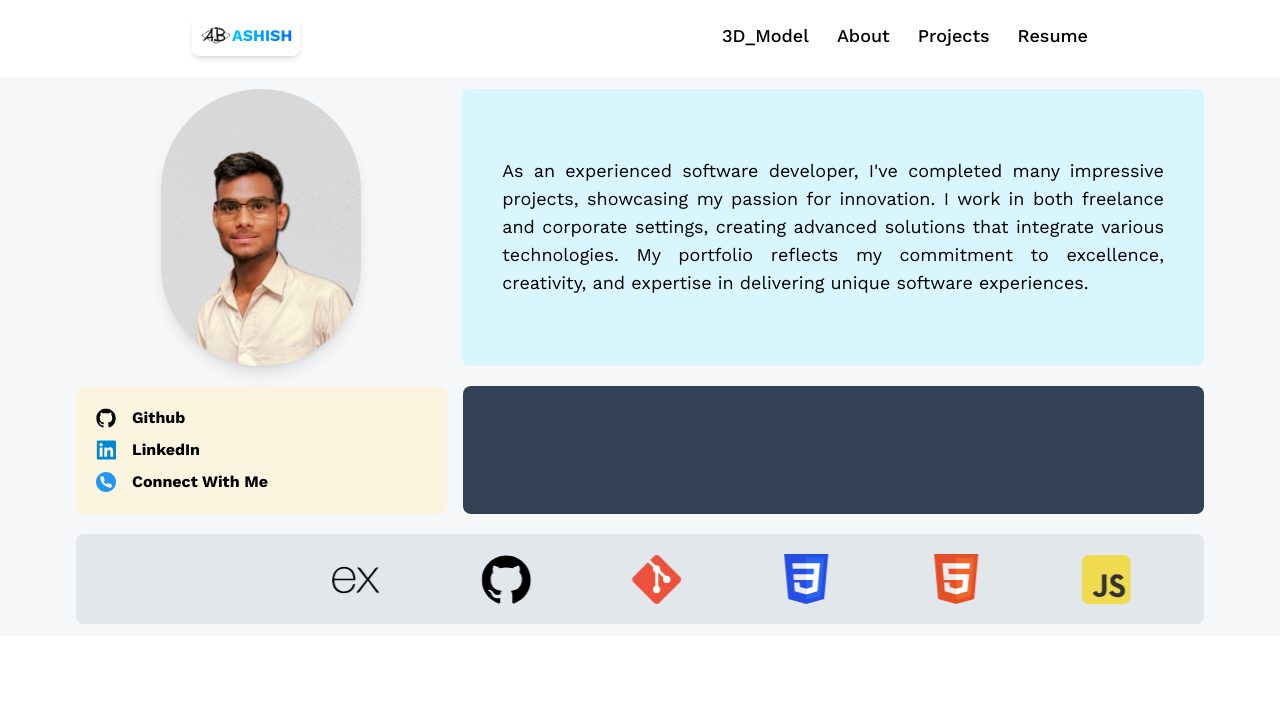
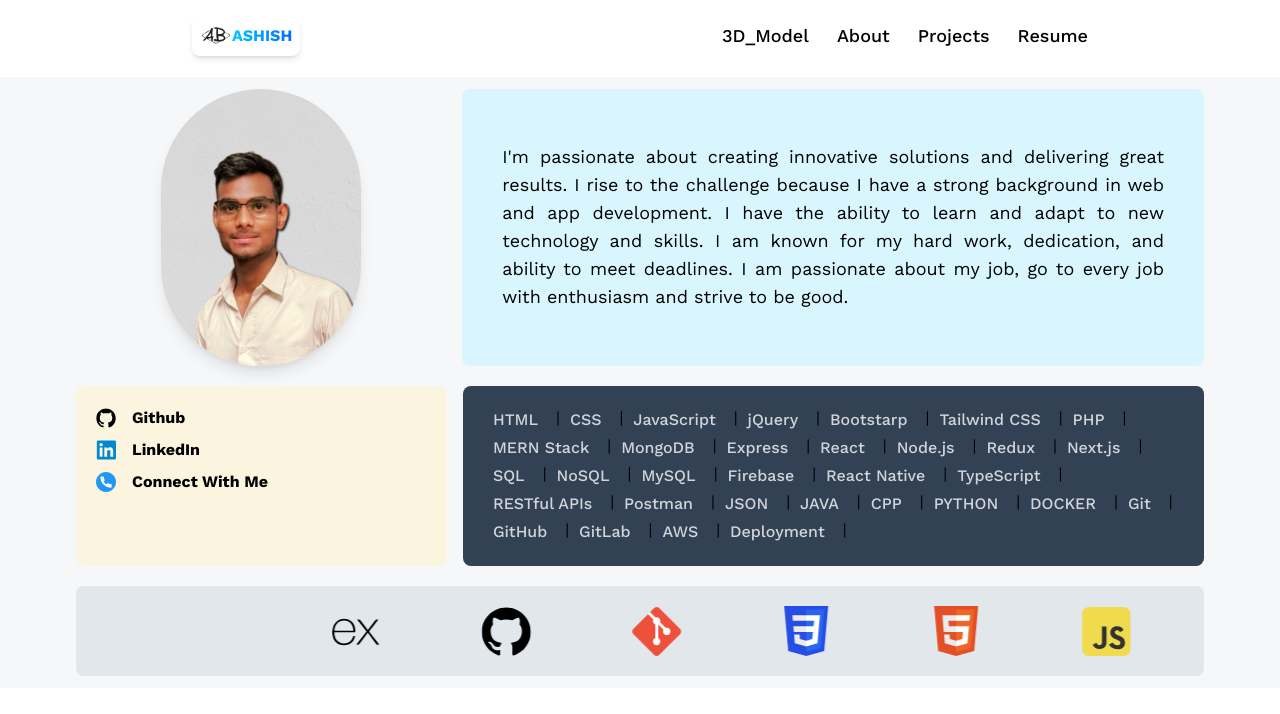
Before and after one commit to ashishbhoure/3d-portfolio, a React (Vite) app: page / in a window 1280 px wide. Shown: the top 714 px of the page. Built offline with nearby package versions, Linux system fonts and the light colour scheme.

Commit message:
change resume

```diff
--- a/src/pages/Main.jsx
+++ b/src/pages/Main.jsx
@@ -6,6 +6,41 @@ import { Link } from "react-router-dom";
 import Slider from "../components/Slider";
 
 const Main = () => {
+  const skills = [
+    "HTML",
+    "CSS",
+    "JavaScript",
+    "jQuery",
+    "Bootstarp",
+    "Tailwind CSS",
+    "PHP",
+    "MERN Stack",
+    "MongoDB",
+    "Express",
+    "React",
+    "Node.js",
+    "Redux",
+    "Next.js",
+    "SQL",
+    "NoSQL",
+    "MySQL",
+    "Firebase",
+    "React Native",
+    "TypeScript",
+    "RESTful APIs",
+    "Postman",
+    "JSON",
+    "JAVA",
+    "CPP",
+    "PYTHON",
+    "DOCKER",
+    "Git",
+    "GitHub",
+    "GitLab",
+    "AWS",
+    "Deployment",
+  ];
+
   return (
     <section className="group-bg-white justify-center items-center p-3 mt-[6%] w-[90%] m-auto overflow-x-hidden">
       <Helmet>
@@ -32,12 +67,12 @@ const Main = () => {
 
         <div class=" bg-[#d9f6ff] rounded-lg w-2/3 max-sm:w-auto p-10 max-sm:p-5 items-center text-justify text-lg flex">
           <p>
-            As an experienced software developer, I've completed many impressive
-            projects, showcasing my passion for innovation. I work in both
-            freelance and corporate settings, creating advanced solutions that
-            integrate various technologies. My portfolio reflects my commitment
-            to excellence, creativity, and expertise in delivering unique
-            software experiences.
+            I'm passionate about creating innovative solutions and delivering
+            great results. I rise to the challenge because I have a strong
+            background in web and app development. I have the ability to learn
+            and adapt to new technology and skills. I am known for my hard work,
+            dedication, and ability to meet deadlines. I am passionate about my
+            job, go to every job with enthusiasm and strive to be good.
           </p>
         </div>
       </div>
@@ -73,7 +108,18 @@ const Main = () => {
             </Link>
           </div>
         </div>
-        <div class="max-sm:w-auto w-2/3 rounded-lg col-span-2 bg-slate-700">
+        <div class="max-sm:w-auto flex flex-wrap p-5 w-2/3 rounded-lg col-span-2 bg-slate-700">
+          {skills.map((skill) => {
+            return (
+              <>
+                <span class="text-s font-medium me-2 px-2.5 py-0.5 rounded  text-gray-300">
+                  {skill}
+                </span>
+                <span>| </span>
+              </>
+            );
+          })}
+
           {/* <span class="bg-blue-100 text-blue-800 text-xs font-medium me-2 px-2.5 py-0.5 rounded dark:bg-blue-900 dark:text-blue-300">
             Default
           </span>
```
Also changed, not shown: src/assets/Resume Ashish Bhoure.jpg, 1 other file (tests, documents, lock files or other folders).
